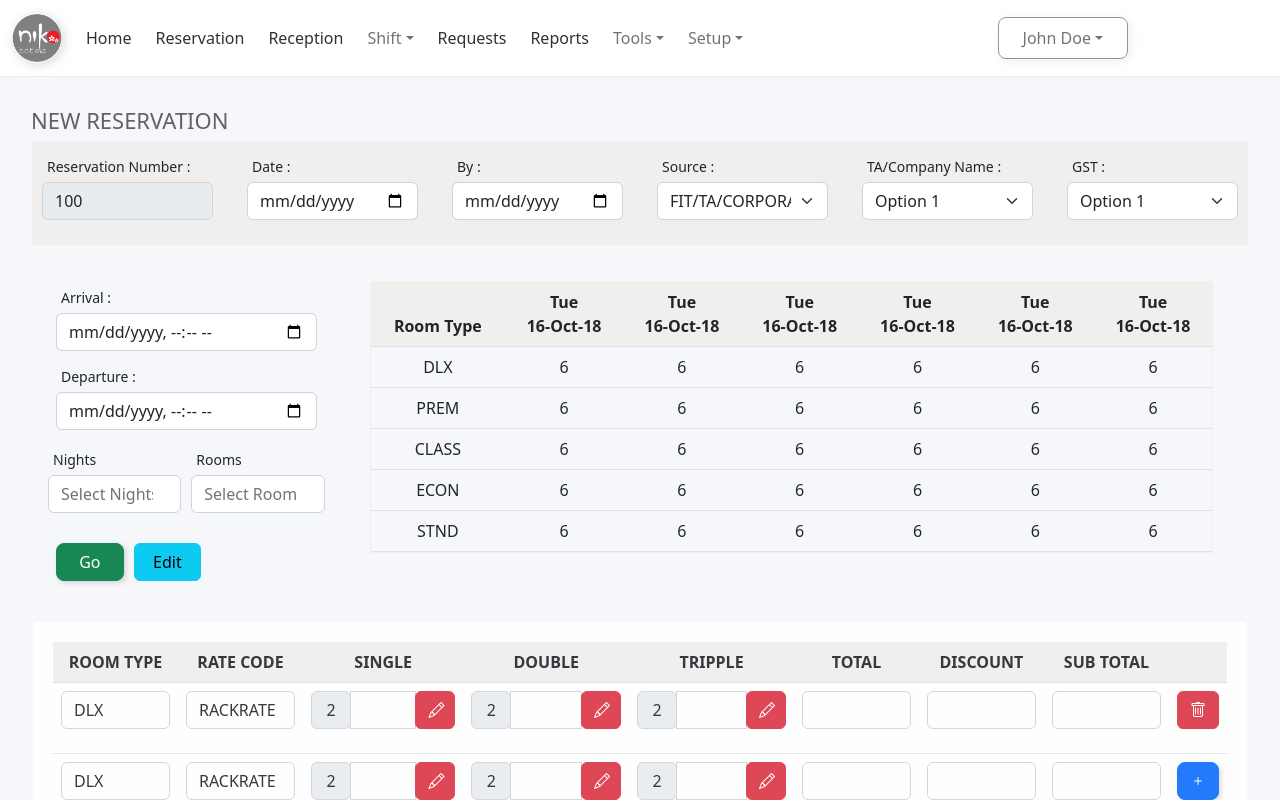
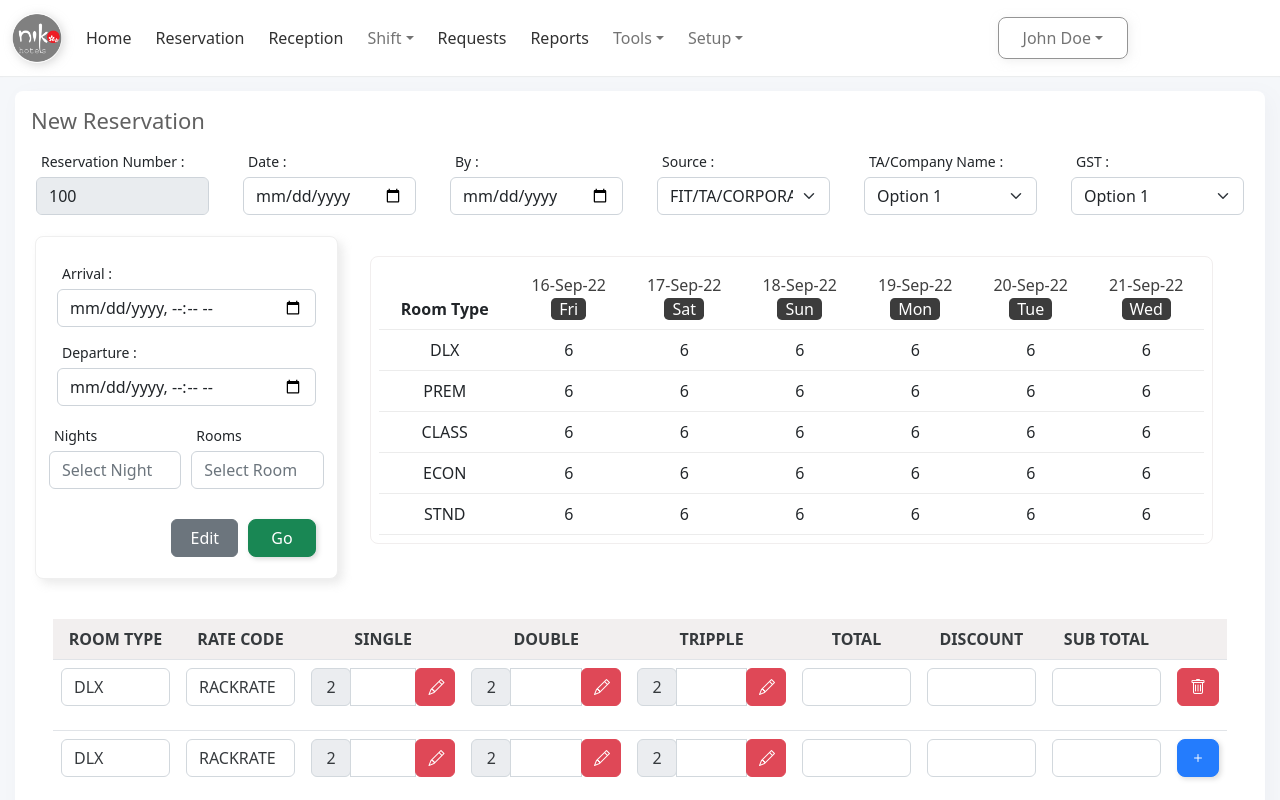
Before and after one commit to indocosmo-projects/PMS-Prototype, a React (Create React App) app: page /newreservation in a window 1280 px wide. Shown: the top 800 px of the page. Built offline with nearby package versions, Linux system fonts and the light colour scheme.

Commit message:
new reservation styling

```diff
--- a/src/component/NewReservation/NewReservation.css
+++ b/src/component/NewReservation/NewReservation.css
@@ -10,21 +10,38 @@
 }
 
 .formcontent{
-    background-color: rgb(241, 238, 238);
-    padding : 5px;
+    /* padding : 5px;
     padding-bottom : 20px;
     margin-left: 1px;
-    margin-right: 1px;
+    margin-right: 1px;  */
+    background-color: rgb(255, 255, 255);
+    border-radius:.5em;
+    box-shadow: 5px 5px 20px rgba(124, 130, 138, 0.053);
+    padding: .5em;
+}
+
+.availability_check_bg{
+    background-color: rgb(255, 255, 255);
+    border-radius:.5em;
+    box-shadow: 5px 5px 10px rgba(171, 171, 171, 0.238);
+    padding: .5em;
+    border: .5px solid rgb(239, 239, 239);
 }
 
 .roomavailability{
+    border-radius: .5em;
     margin: 20px;
     border : 1px solid rgb(241, 238, 238);
 }
 
-.tabhead{
-    background-color: rgb(241, 238, 238);
+.roomavailability tr{
+border-color: rgb(236, 236, 236);
 }
+
+/* .tabhead{
+    background-color: rgb(247, 247, 247);
+} */
+
 .btnstyle{
     float : left;
     margin : 5px;
@@ -42,8 +59,6 @@
 
 .formxs{
     padding: 25px;
-
-
 }
 
 .theadpadding{
@@ -106,3 +121,18 @@
     margin : 0px !important;
     padding: 0px;
 }
+
+.avail-date-head{
+    color: rgb(255, 255, 255);
+    font-size: medium;
+    font-weight: 400;
+    background-color: rgb(60, 60, 60);
+    border-radius: .3em;
+    padding: 0 .5em;
+}
+
+.avail-date{
+    color: rgb(63, 63, 63);
+    font-size: medium;
+    font-weight: 400;
+}
--- a/src/component/NewReservation/NewReservation.js
+++ b/src/component/NewReservation/NewReservation.js
@@ -44,14 +44,14 @@ function NewReservation() {
     return(
         <div>
             <div className="section">
-                <div className="container-fluid">
+                <div className="container-fluid formcontent">
                     {/* ----- Heading ------ */}
                     <div>
-                        <h5 className="header"> NEW RESERVATION </h5>
+                        <h5 className="header"> New Reservation </h5>
                     </div>
 
                      {/* ----- Form   ------ */}
-                    <div className="formcontent">
+                    <div className="">
                         <form action="#">
                             <div className="row ">
                                 <div className="col-sm ">
@@ -111,7 +111,7 @@ function NewReservation() {
 
                      {/* ----- Room Availability ------ */}
                     <div className="row p-3">
-                        <div className="col-sm-3 p-3 ">
+                        <div className="col-sm-3 p-3 availability_check_bg">
                                 <div className="col-sm-12">
                                     <div className="form-group inputfieldpadding">
                                         <label className="text-left" htmlFor="arrival">Arrival :</label>
@@ -138,23 +138,24 @@ function NewReservation() {
                                         </div>
                                     </div>
                                 </div>
-                                <div className="form-group mt-3" >
+                                <div className="form-group mt-3 d-flex justify-content-end" >
+                                    <button type="button" className="btn btn-secondary w-25 btnstyle">Edit</button>
                                     <button type="button" className="btn btn-success w-25 btnstyle">Go</button>
-                                    <button type="button" className="btn btn-info w-25 btnstyle">Edit</button>
                                 </div>
                         </div>
                         <div className="col-sm-9">
                         <div className= "roomavailability">
-                            <table className="table " style={{marginBottom: 0,}}>
+                            <div className='m-2'>
+                            <table className="table" style={{marginBottom: 0,}}>
                                 <thead className="tabhead">
                                     <tr>
                                         <th>Room Type</th>
-                                        <th>Tue <br/> 16-Oct-18</th>
-                                        <th>Tue <br/> 16-Oct-18</th>
-                                        <th>Tue <br/> 16-Oct-18</th>
-                                        <th>Tue <br/> 16-Oct-18</th>
-                                        <th>Tue <br/> 16-Oct-18</th>
-                                        <th>Tue <br/> 16-Oct-18</th>
+                                        <th><span className='avail-date'>16-Sep-22</span><br/><span className='avail-date-head'> Fri </span></th>
+                                        <th><span className='avail-date'>17-Sep-22</span><br/><span className='avail-date-head'> Sat </span></th>
+                                        <th><span className='avail-date'>18-Sep-22</span><br/><span className='avail-date-head'> Sun </span></th>
+                                        <th><span className='avail-date'>19-Sep-22</span><br/><span className='avail-date-head'> Mon </span></th>
+                                        <th><span className='avail-date'>20-Sep-22</span><br/><span className='avail-date-head'> Tue </span></th>
+                                        <th><span className='avail-date'>21-Sep-22</span><br/><span className='avail-date-head'> Wed </span></th>
                                     </tr>
                                 </thead>
                                 <tbody>
@@ -205,6 +206,7 @@ function NewReservation() {
                                     </tr>
                                 </tbody>
                             </table>
+                            </div>
                             </div>
                         </div>
                     </div>
```
